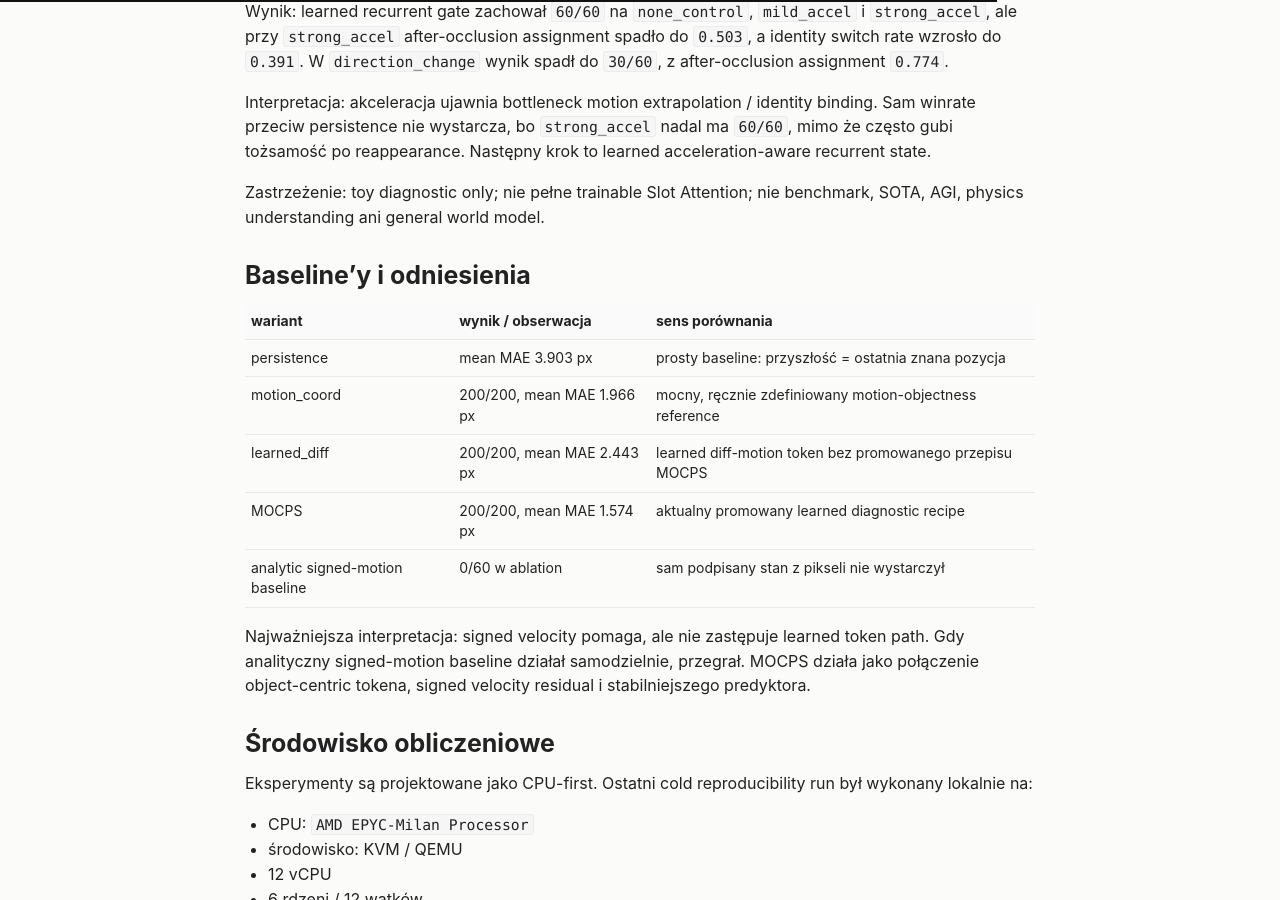
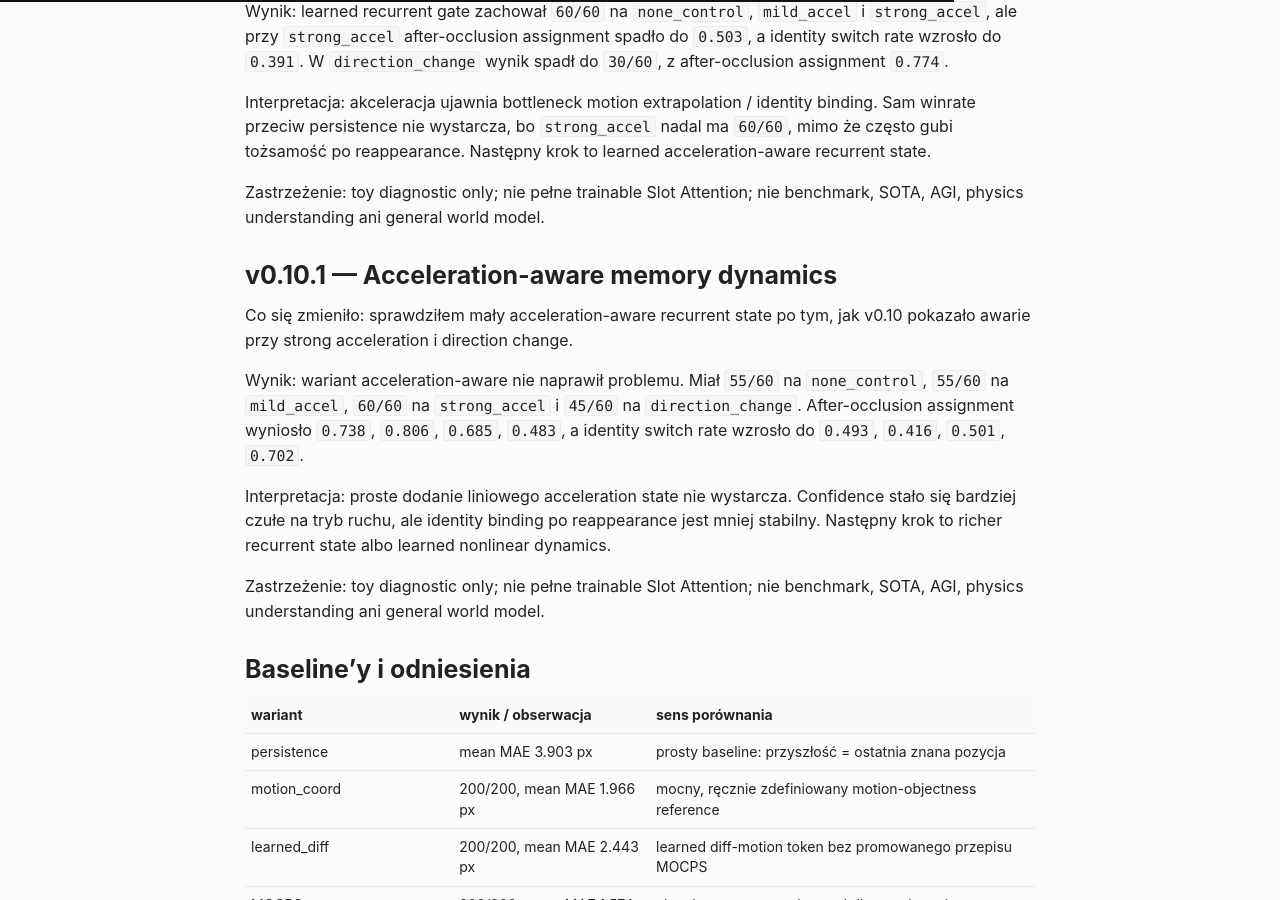
Before and after one commit to rdemb/rdemb.github.io, a Jekyll site: the page built from mocps.md, in a window 1280 px wide and 900 px high, scrolled down 6732 px. Built offline with Jekyll 4.4.1, drawn with Linux system fonts in a browser that asks for light colours.

Commit message:
Update MOCPS acceleration-aware memory note

```diff
--- a/mocps.md
+++ b/mocps.md
@@ -214,6 +214,16 @@ Interpretacja: akceleracja ujawnia bottleneck motion extrapolation / identity bi
 
 Zastrzeżenie: toy diagnostic only; nie pełne trainable Slot Attention; nie benchmark, SOTA, AGI, physics understanding ani general world model.
 
+## v0.10.1 — Acceleration-aware memory dynamics
+
+Co się zmieniło: sprawdziłem mały acceleration-aware recurrent state po tym, jak v0.10 pokazało awarie przy strong acceleration i direction change.
+
+Wynik: wariant acceleration-aware nie naprawił problemu. Miał `55/60` na `none_control`, `55/60` na `mild_accel`, `60/60` na `strong_accel` i `45/60` na `direction_change`. After-occlusion assignment wyniosło `0.738`, `0.806`, `0.685`, `0.483`, a identity switch rate wzrosło do `0.493`, `0.416`, `0.501`, `0.702`.
+
+Interpretacja: proste dodanie liniowego acceleration state nie wystarcza. Confidence stało się bardziej czułe na tryb ruchu, ale identity binding po reappearance jest mniej stabilny. Następny krok to richer recurrent state albo learned nonlinear dynamics.
+
+Zastrzeżenie: toy diagnostic only; nie pełne trainable Slot Attention; nie benchmark, SOTA, AGI, physics understanding ani general world model.
+
 ## Baseline’y i odniesienia
 
 | wariant | wynik / obserwacja | sens porównania |
```
Also changed, not shown: de/mocps.md (+10 -0 lines), en/mocps.md (+10 -0 lines).
